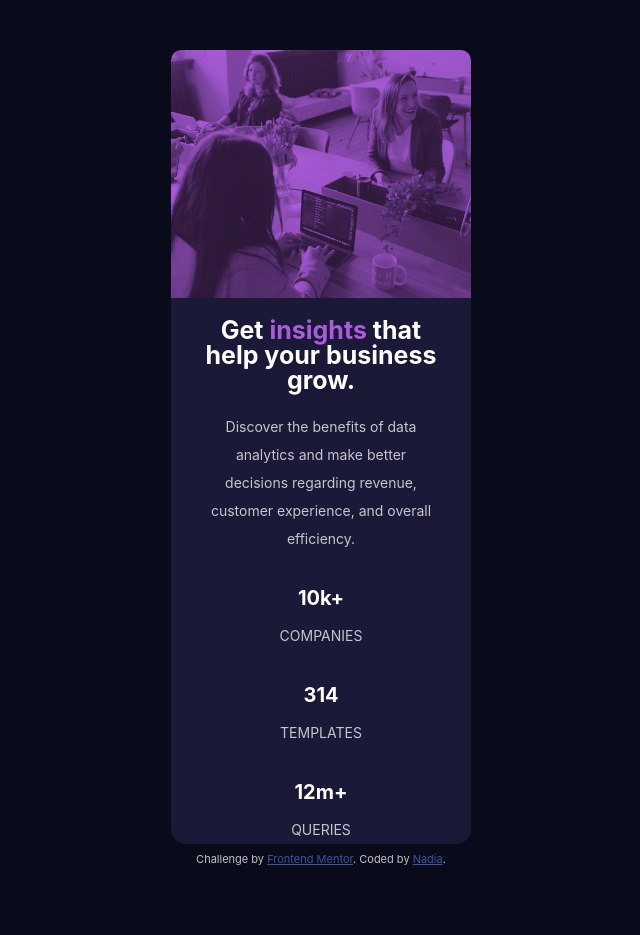
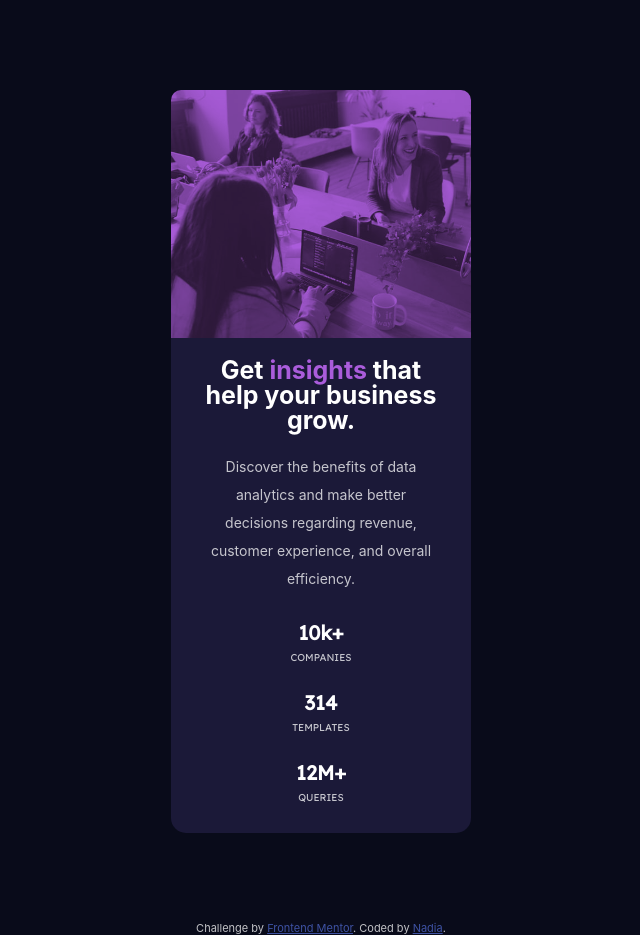
Before and after one commit to nadiaermens/Stats-preview-card-component, a plain HTML site: page index.html in a window 1280 px wide. Shown: the whole page, without its empty margins (319-959 px from the left). Before the commit the page ends 866 px from the top, so only its background shows below. Drawn offline with Linux system fonts and the light colour scheme.

Commit message:
add html and css code before media

```diff
--- a/app.css
+++ b/app.css
@@ -152,7 +152,7 @@ body {
 .panel {
     background-color: hsl(244, 38%, 16%);
     border-radius: 15px;
-    margin: 50px 0px 10px 0px;
+    margin: 90px 0px 90px 0px;
     max-width: 300px;
     display: flex;
     flex-direction: column;
@@ -199,15 +199,23 @@ p {
 }
 
 .numbers {
+    font-family: 'Lexend Deca', sans-serif;
     font-size: 20px;
     font-weight: 700;
     color: hsl(0, 0%, 100%);
-    padding: 25px 0px 4px 0px;
+    padding: 20px 0px 0px 0px;
 }
 
 .names {
+    font-family: 'Lexend Deca', sans-serif;
     text-transform: uppercase;
+    line-height: 1;
+    font-size: 10px;
+    letter-spacing: 2;
+}
 
+.names:last-child {
+    padding: 0px 0px 30px 0px;
 }
 
 .insights {
--- a/index.html
+++ b/index.html
@@ -14,7 +14,7 @@
     <link href="https://fonts.googleapis.com/css2?family=Outfit&display=swap" rel="stylesheet">
     <link rel="preconnect" href="https://fonts.googleapis.com">
     <link rel="preconnect" href="https://fonts.gstatic.com" crossorigin>
-    <link href="https://fonts.googleapis.com/css2?family=Outfit&display=swap" rel="stylesheet">
+    <link href="https://fonts.googleapis.com/css2?family=Lexend+Deca&family=Outfit&display=swap" rel="stylesheet">
     <!-- Feel free to remove these styles or customise in your own stylesheet 👍 -->
     <style>
         .attribution {
@@ -54,7 +54,7 @@
             <p class=numbers>314</p>
             <p class=names>templates</p>
 
-            <p class=numbers>12m+</p>
+            <p class=numbers>12M+</p>
             <p class=names>queries</p>
         </div>
     </main>
```
